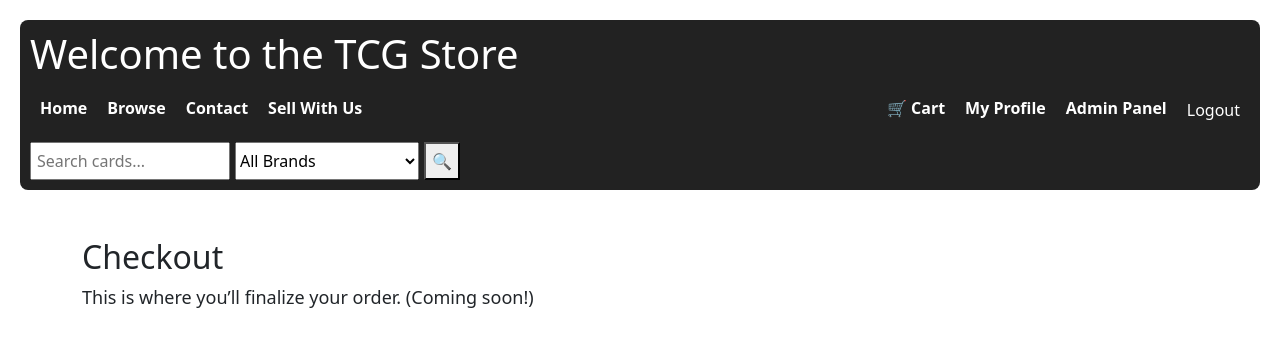
After one commit to naxad/django-tcg-app, a Django app: page /checkout/ in a window 1280 px wide. The commit adds this page. Shown: the top 347 px of the page. Run offline with Django 5.2, Linux system fonts and the light colour scheme; the visitor is signed in with stand-in values (Sample User, id 1).

```diff
--- a/shop/templates/shop/base.html
+++ b/shop/templates/shop/base.html
@@ -33,6 +33,9 @@
         <a href="{% url 'browse' %}">Browse</a>
         <a href="{% url 'contact' %}">Contact</a>
         <a href="{% url 'sell' %}">Sell With Us</a>
+        <a href="{% url 'cart' %}" class="cart-icon" style="margin-left: auto;">
+            🛒 Cart
+        </a>
 
         {% if user.is_authenticated %}
           <a href="{% url 'profile' %}">My Profile</a>
--- /dev/null
+++ b/shop/templates/shop/checkout.html
@@ -0,0 +1,10 @@
+{% extends 'shop/base.html' %}
+
+{% block title %}Checkout{% endblock %}
+
+{% block content %}
+<div class="container mt-5">
+  <h2>Checkout</h2>
+  <p>This is where you’ll finalize your order. (Coming soon!)</p>
+</div>
+{% endblock %}
--- a/shop/urls.py
+++ b/shop/urls.py
@@ -12,6 +12,8 @@ urlpatterns = [
     path('add-to-cart/<int:card_id>/', views.add_to_cart, name='add_to_cart'),
     path('cart/', views.view_cart, name='cart'),
     path('remove-from-cart/<int:card_id>/', views.remove_from_cart, name='remove_from_cart'),
+    path('checkout/', views.checkout, name='checkout'),
+
 
 
     # Combined profile + dashboard view
--- a/shop/views.py
+++ b/shop/views.py
@@ -224,3 +224,9 @@ def remove_from_cart(request, card_id):
     else:
         messages.warning(request, "Item was not in your cart.")
     return redirect('cart')
+
+
+@login_required
+def checkout(request):
+    # for now to just render a placeholder page
+    return render(request, 'shop/checkout.html')
```
